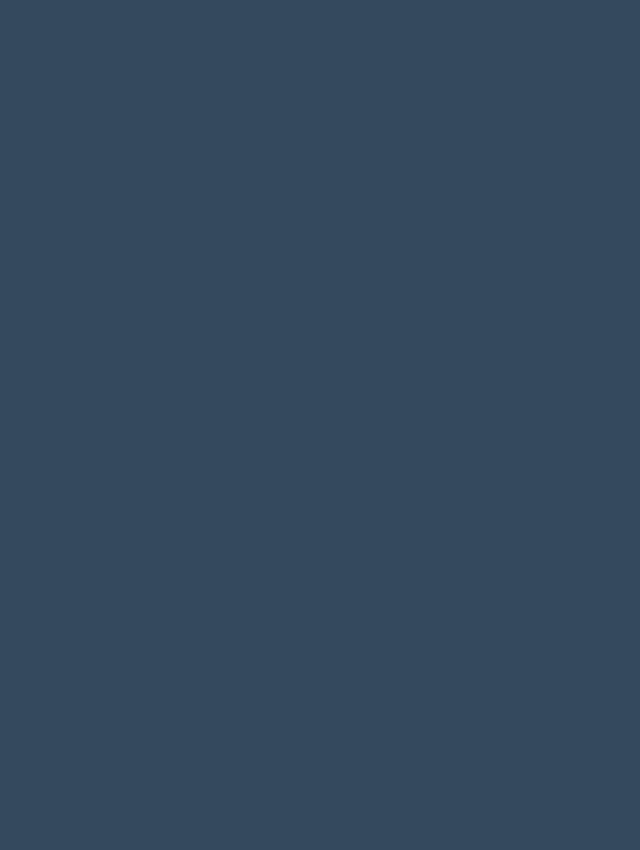
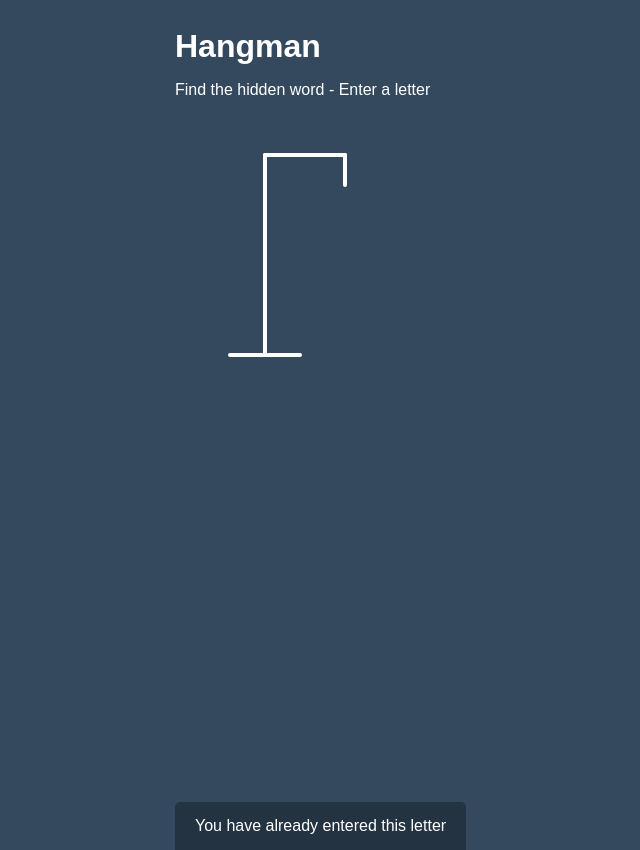
Before and after one commit to PatNepp/hangman2.0, a React (Create React App) app: page / in a window 1280 px wide. Shown: the whole page, without its empty margins (240-880 px from the left). Before the commit the page ends 800 px from the top, so only its background shows below. Built offline with nearby package versions, Linux system fonts and the light colour scheme.

Commit message:
app components

```diff
--- a/src/App.js
+++ b/src/App.js
@@ -1,10 +1,23 @@
 import './App.css';
+import Figure from './components/Figure';
+import Header from './components/Header';
+import Notification from './components/Notification';
+import Popup from './components/Popup';
+import Word from './components/Word';
+import WrongLetters from './components/WrongLetters';
 
 function App() {
   return (
-    <div>
-
-    </div>
+    <>
+      <Header />
+      <div className="game-container">
+        <Figure />
+        <WrongLetters />
+        <Word />
+      </div>
+      <Popup />
+      <Notification />
+    </>
   );
 }
 
--- /dev/null
+++ b/src/components/Figure.jsx
@@ -0,0 +1,25 @@
+import React from 'react'
+
+const Figure = () => {
+  return (
+    <svg height="250" width="200" className="figure-container">
+        {/* <!-- Hanger --> */}
+        <line x1="60" y1="20" x2="140" y2="20" />
+        <line x1="140" y1="20" x2="140" y2="50" />
+        <line x1="60" y1="20" x2="60" y2="220" />
+        <line x1="25" y1="220" x2="95" y2="220" />
+        {/* <!-- Head --> */}
+        <circle cx="140" cy="70" r="20" class="figure-part"/>
+        {/* <!-- Body --> */}
+        <line x1="140" y1="90" x2="140" y2="160" class="figure-part"/>
+        {/* <!-- Arms --> */}
+        <line x1="110" y1="130" x2="140" y2="110" class="figure-part"/>
+        <line x1="140" y1="110" x2="170" y2="130" class="figure-part"/>
+        {/* <!-- Legs --> */}
+        <line x1="120" y1="205" x2="140" y2="160" class="figure-part"/>
+        <line x1="140" y1="160" x2="160" y2="205" class="figure-part"/>
+    </svg>
+    )
+}
+
+export default Figure
--- /dev/null
+++ b/src/components/Header.jsx
@@ -0,0 +1,12 @@
+import React from 'react'
+
+const Header = () => {
+  return (
+    <>
+        <h1>Hangman</h1>
+        <p>Find the hidden word - Enter a letter</p>
+    </>
+  )
+}
+
+export default Header
--- /dev/null
+++ b/src/components/Notification.jsx
@@ -0,0 +1,11 @@
+import React from 'react'
+
+const Notification = () => {
+  return (
+    <div className="notification-container">
+        <p>You have already entered this letter</p>
+    </div>
+  )
+}
+
+export default Notification
--- /dev/null
+++ b/src/components/Popup.jsx
@@ -0,0 +1,14 @@
+import React from 'react'
+
+const Popup = () => {
+  return (
+    <div className="popup-container">
+        <div className="popup">
+            <h2 className="final-message"></h2>
+            <h4 className="message-text"></h4>
+            <button className="play-button">Play Again</button>
+        </div>
+    </div>  )
+}
+
+export default Popup
--- /dev/null
+++ b/src/components/Word.jsx
@@ -0,0 +1,9 @@
+import React from 'react'
+
+const Word = () => {
+  return (
+    <div className="word"></div>
+  )
+}
+
+export default Word
--- /dev/null
+++ b/src/components/WrongLetters.jsx
@@ -0,0 +1,11 @@
+import React from 'react'
+
+const WrongLetters = () => {
+  return (
+    <div className="wrong-letters-container">
+        <div id="wrong-letters"></div>
+    </div>
+  )
+}
+
+export default WrongLetters
```
